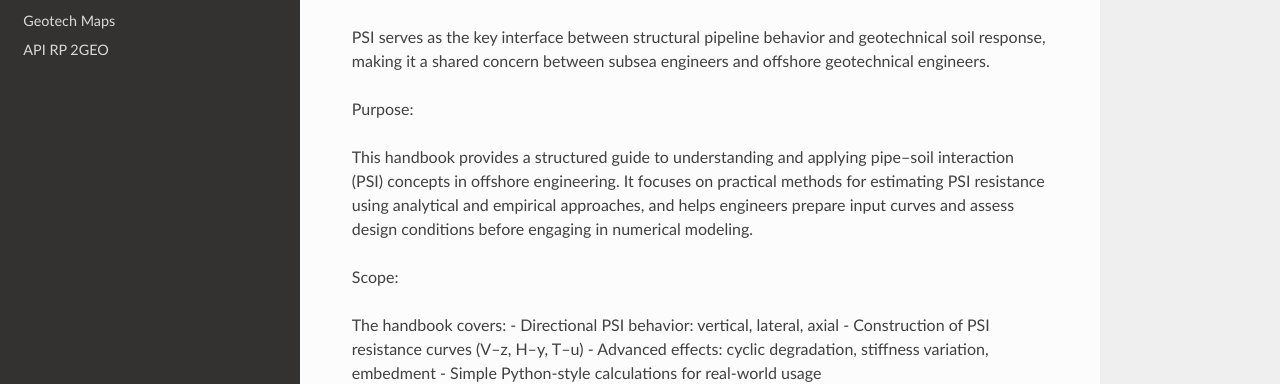
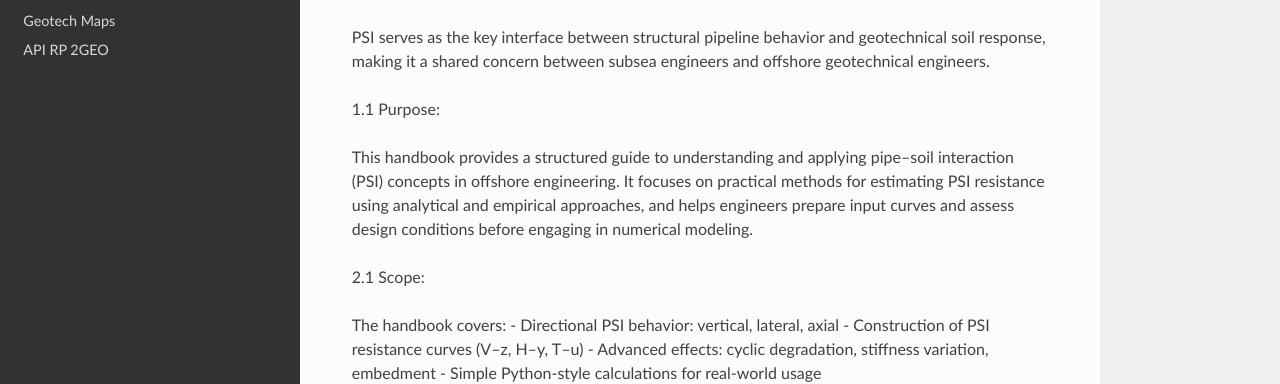
Before and after one commit to jungsohn/geoBTS, a Sphinx documentation site: the page built from docs/source/Pipe_Soil.rst, in a window 1280 px wide and 900 px high, scrolled down 356 px. Shown: the part 158-542 px from the top of the window. Built offline with Sphinx 7.4.7 and the Read the Docs theme 3.1.0, drawn with Linux system fonts in a browser that asks for light colours.

Commit message:
Update Pipe_Soil.rst

```diff
--- a/docs/source/Pipe_Soil.rst
+++ b/docs/source/Pipe_Soil.rst
@@ -14,7 +14,7 @@ and is directly linked to problems such as buckling, walking, settlement, and fa
 PSI serves as the key interface between structural pipeline behavior and geotechnical soil response,
 making it a shared concern between subsea engineers and offshore geotechnical engineers.
 
-Purpose:
+1.1 Purpose:
 
 This handbook provides a structured guide to understanding and applying
 pipe–soil interaction (PSI) concepts in offshore engineering. It focuses on
@@ -22,7 +22,7 @@ practical methods for estimating PSI resistance using analytical and empirical
 approaches, and helps engineers prepare input curves and assess design conditions
 before engaging in numerical modeling.
 
-Scope:
+2.1 Scope:
 
 The handbook covers:
 - Directional PSI behavior: vertical, lateral, axial
```
